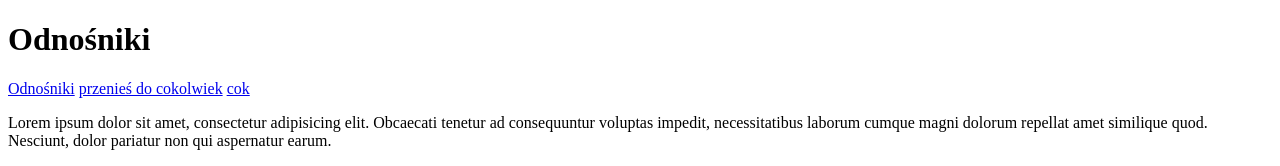
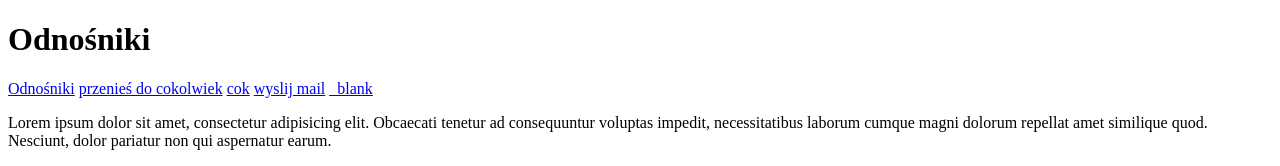
Before and after one commit to zxspace1/html5, a plain HTML site: page odnosniki/index.html in a window 1280 px wide. Shown: the top 166 px of the page. Drawn offline with Linux system fonts and the light colour scheme.

Commit message:
ostatni komit

```diff
--- a/odnosniki/index.html
+++ b/odnosniki/index.html
@@ -12,6 +12,8 @@
     <a href="https://www.google.pl/">Odnośniki</a>
     <a href="#cokolwiek">przenieś do cokolwiek</a>
     <a href="#cok">cok</a>
+    <a href="mailto:zxspace1@gmail.com"> wyslij mail</a>
+    <a href="https://google.com">_blank</a>
 
     <p>Lorem ipsum dolor sit amet, consectetur adipisicing elit. Obcaecati tenetur ad consequuntur voluptas impedit, necessitatibus laborum cumque magni dolorum repellat amet similique quod. Nesciunt, dolor pariatur non qui aspernatur earum.</p>
 
```
